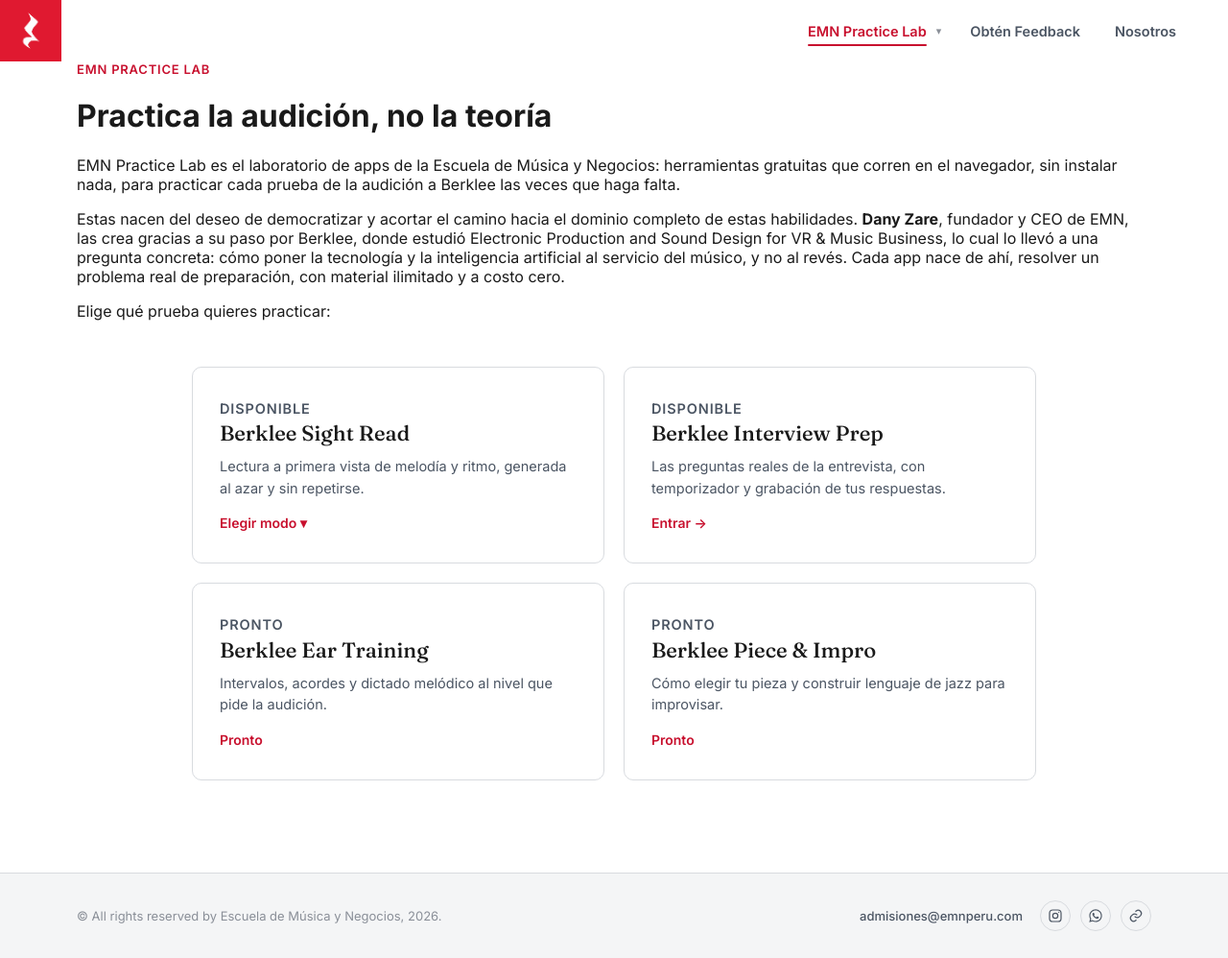
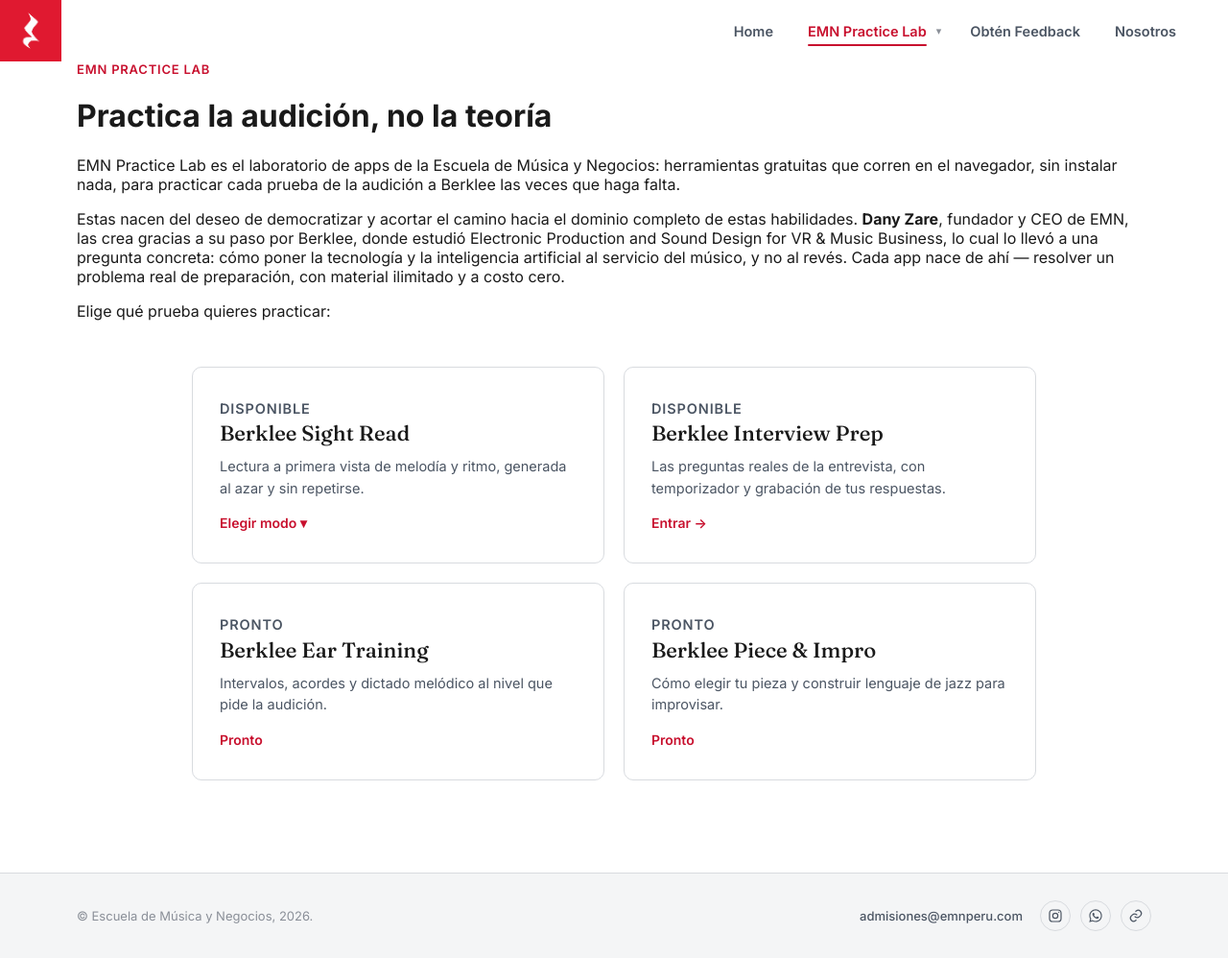
Before and after one commit to ZareEnterprises/zareenterprises.github.io, a Jekyll site: the page built from pages/practice-lab.markdown, in a window 1280 px wide and 998 px high. Shown: the whole window at 96% size. Built offline with Jekyll 4.4.1, drawn with Linux system fonts in a browser that asks for light colours; a script that is not in the unit is left out.

Commit message:
emn all uploaded home

```diff
--- a/_layouts/emn/feedback.html
+++ b/_layouts/emn/feedback.html
@@ -17,6 +17,7 @@
         <img src="/assets/img/emn-logo.png" alt="EMN logo">
       </a>
       <nav class="emn-nav">
+        <a href="https://zareenterprises.github.io/emn" class="emn-nav__link">Home</a>
         <div class="emn-nav__item">
           <a href="https://zareenterprises.github.io/practice-lab" class="emn-nav__link">EMN Practice Lab</a>
           <button class="emn-nav__caret" aria-label="Abrir submenú de EMN Practice Lab" aria-expanded="false">&#9662;</button>
--- a/_layouts/emn/practice-lab.html
+++ b/_layouts/emn/practice-lab.html
@@ -17,6 +17,7 @@
         <img src="/assets/img/emn-logo.png" alt="EMN logo">
       </a>
       <nav class="emn-nav">
+        <a href="https://zareenterprises.github.io/emn" class="emn-nav__link">Home</a>
         <div class="emn-nav__item">
           <a href="https://zareenterprises.github.io/practice-lab" class="emn-nav__link is-active">EMN Practice Lab</a>
           <button class="emn-nav__caret" aria-label="Abrir submenú de EMN Practice Lab" aria-expanded="false">&#9662;</button>
@@ -38,7 +39,7 @@
       <p class="subpage-header__label">EMN Practice Lab</p>
       <h1 class="lab__title">Practica la audición, no la teoría</h1>
       <p class="lab__text">EMN Practice Lab es el laboratorio de apps de la Escuela de Música y Negocios: herramientas gratuitas que corren en el navegador, sin instalar nada, para practicar cada prueba de la audición a Berklee las veces que haga falta.</p>
-      <p class="lab__text">Estas nacen del deseo de democratizar y acortar el camino hacia el dominio completo de estas habilidades. <strong>Dany Zare</strong>, fundador y CEO de EMN, las crea gracias a su paso por Berklee, donde estudió Electronic Production and Sound Design for VR &amp; Music Business, lo cual lo llevó a una pregunta concreta: cómo poner la tecnología y la inteligencia artificial al servicio del músico, y no al revés. Cada app nace de ahí, resolver un problema real de preparación, con material ilimitado y a costo cero.</p>
+      <p class="lab__text">Estas nacen del deseo de democratizar y acortar el camino hacia el dominio completo de estas habilidades. <strong>Dany Zare</strong>, fundador y CEO de EMN, las crea gracias a su paso por Berklee, donde estudió Electronic Production and Sound Design for VR &amp; Music Business, lo cual lo llevó a una pregunta concreta: cómo poner la tecnología y la inteligencia artificial al servicio del músico, y no al revés. Cada app nace de ahí — resolver un problema real de preparación, con material ilimitado y a costo cero.</p>
       <p class="lab__text lab__text--cta">Elige qué prueba quieres practicar:</p>
     </div>
 
@@ -89,7 +90,7 @@
 
   <footer class="emn-footer">
     <div class="emn-footer__inner">
-      <p>© All rights reserved by Escuela de Música y Negocios, 2026.</p>
+      <p>© Escuela de Música y Negocios, 2026.</p>
       <div class="emn-footer__links">
         <a href="mailto:admisiones@emnperu.com">admisiones@emnperu.com</a>
         <div class="emn-footer__icons">
```
Also changed, not shown: other parts of _layouts/emn/feedback.html (+1 -1 lines).
